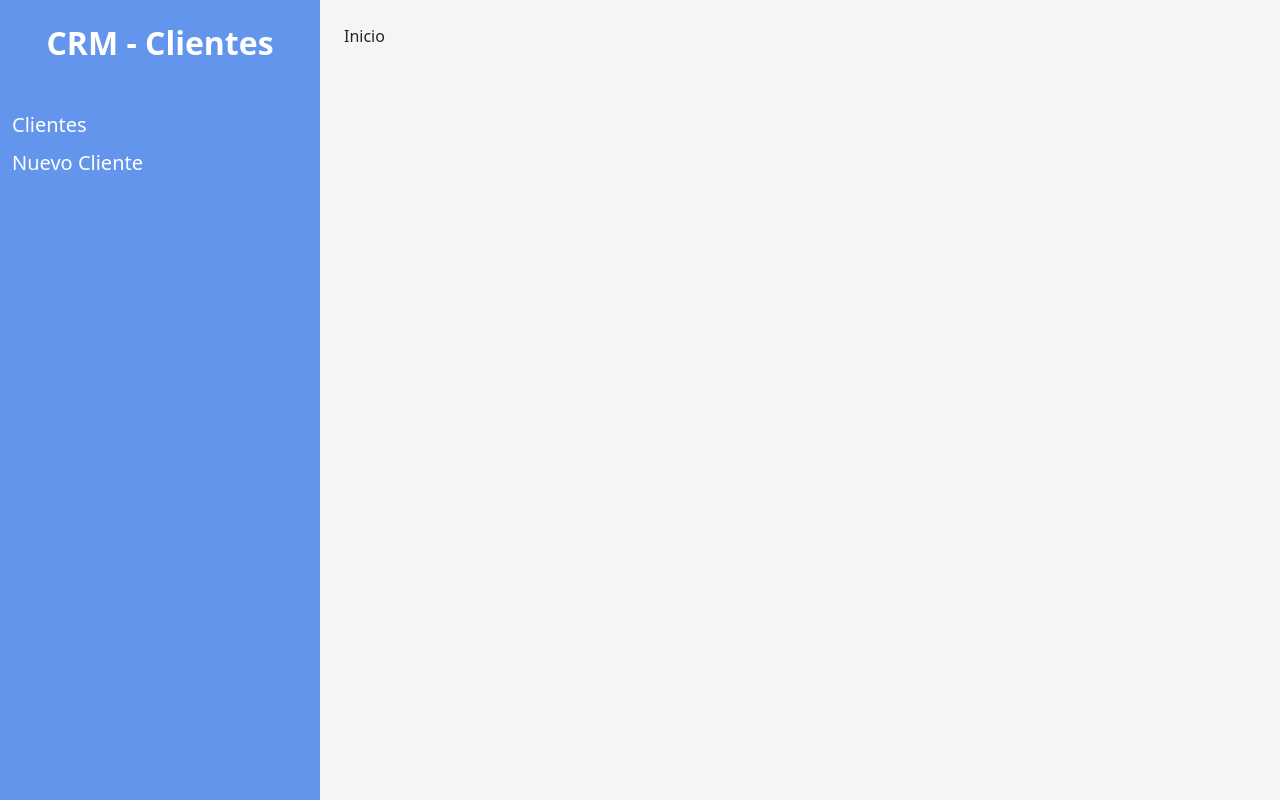
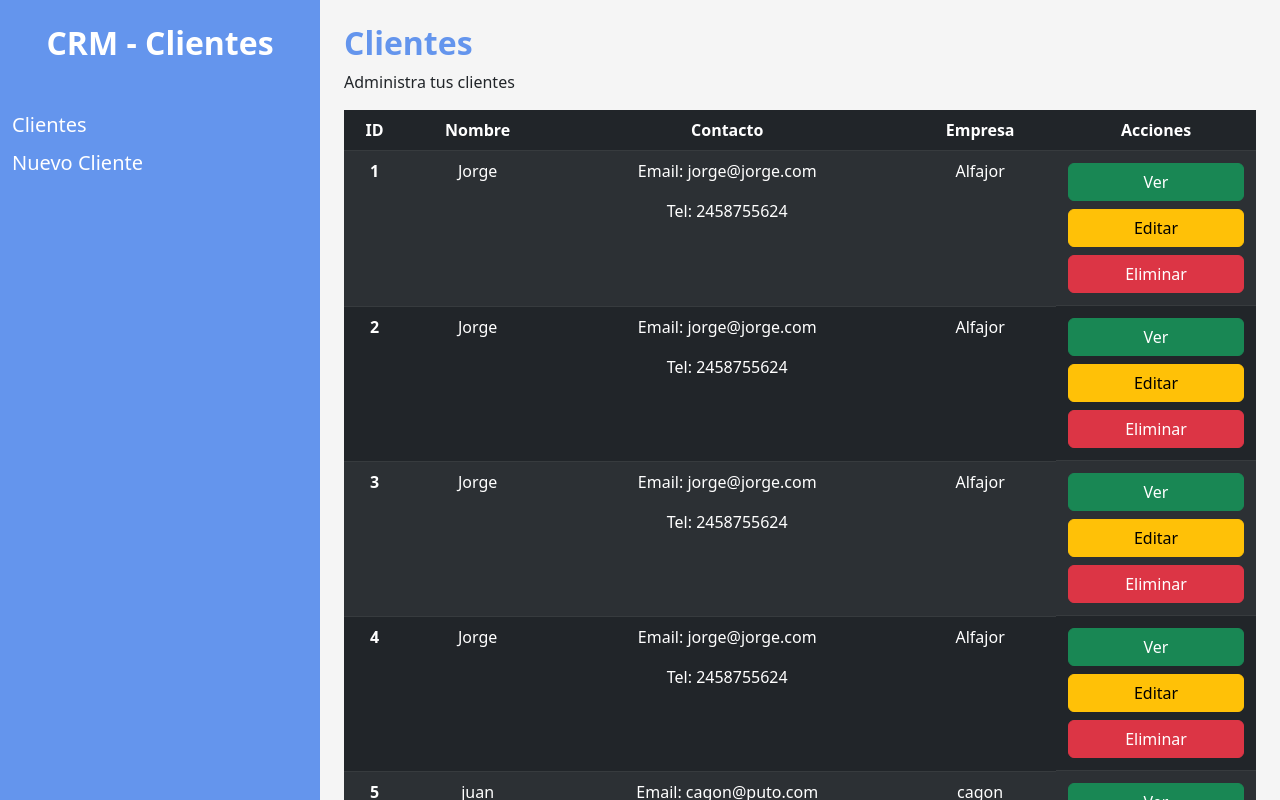
Before and after one commit to ariztegui8/administrador-de-clientes-v2, a React (Create React App) app: page /clientes in a window 1280 px wide. Built offline with nearby package versions, Linux system fonts and the light colour scheme; data requests are answered from the project's data file.

Commit message:
se agrego llamadas de apis

```diff
--- a/db.json
+++ b/db.json
@@ -1,19 +1,44 @@
 {
-  "posts": [
+  "clientes": [
     {
-      "id": 1,
-      "title": "json-server",
-      "author": "typicode"
+      "nombre": "Jorge",
+      "empresa": "Alfajor",
+      "email": "jorge@jorge.com",
+      "telefono": "2458755624",
+      "notas": "puto",
+      "id": 1
+    },
+    {
+      "nombre": "Jorge",
+      "empresa": "Alfajor",
+      "email": "jorge@jorge.com",
+      "telefono": "2458755624",
+      "notas": "puto",
+      "id": 2
+    },
+    {
+      "nombre": "Jorge",
+      "empresa": "Alfajor",
+      "email": "jorge@jorge.com",
+      "telefono": "2458755624",
+      "notas": "puto",
+      "id": 3
+    },
+    {
+      "nombre": "Jorge",
+      "empresa": "Alfajor",
+      "email": "jorge@jorge.com",
+      "telefono": "2458755624",
+      "notas": "puto",
+      "id": 4
+    },
+    {
+      "nombre": "juan",
+      "empresa": "cagon",
+      "email": "cagon@puto.com",
+      "telefono": "44787877454",
+      "notas": "dadsadadsdsdsadasd",
+      "id": 5
     }
-  ],
-  "comments": [
-    {
-      "id": 1,
-      "body": "some comment",
-      "postId": 1
-    }
-  ],
-  "profile": {
-    "name": "typicode"
-  }
+  ]
 }
--- a/src/App.jsx
+++ b/src/App.jsx
@@ -3,6 +3,7 @@ import Layout from './layout/Layout';
 import EditarCliente from './paginas/EditarCliente';
 import Inicio from './paginas/Inicio';
 import NuevoCliente from './paginas/NuevoCliente';
+import VerCliente from './paginas/VerCliente';
 
 function App() {
   return (
@@ -12,6 +13,7 @@ function App() {
           <Route index element={<Inicio />} />
           <Route path='nuevo' element={<NuevoCliente />} />
           <Route path='editar/:id' element={<EditarCliente />} />
+          <Route path=':id' element={<VerCliente />} />
         </Route>
       </Routes>
     </BrowserRouter>
--- /dev/null
+++ b/src/components/Cliente.jsx
@@ -0,0 +1,43 @@
+import React from 'react'
+import { useNavigate } from 'react-router-dom'
+
+const Cliente = ({cliente}) => {
+
+    const navigate = useNavigate();
+
+    const {nombre, empresa, email, telefono, notas, id} = cliente
+
+  return (
+    <>
+        <tr className='text-center'>
+            <th scope="row">{id}</th>
+            <td>{nombre}</td>
+            <td>
+                <p>Email: {email}</p>
+                <p>Tel: {telefono}</p>
+            </td>
+            <td>{empresa}</td>
+            <td className='flex-column d-flex'>
+                <button
+                    type='button'
+                    className='btn btn-success m-1'
+                    onClick={()=> navigate(`/clientes/${id}`)}
+                >Ver
+                </button>
+                <button
+                    type='button'
+                    className='btn btn-warning m-1'
+                >Editar
+                </button>
+                <button
+                    type='button'
+                    className='btn btn-danger m-1'
+                >Eliminar
+                </button>
+            </td>
+        </tr>
+    </>
+  )
+}
+
+export default Cliente
--- a/src/components/Formulario.jsx
+++ b/src/components/Formulario.jsx
@@ -1,9 +1,12 @@
 import { Field, Form, Formik } from 'formik'
 import React from 'react'
+import { useNavigate } from 'react-router-dom';
 import * as Yup from 'yup';
 import Alerta from './Alerta';
 
 const Formulario = () => {
+
+     const navigate = useNavigate();
 
      const nuevoClienteSchema = Yup.object().shape({
           nombre: Yup.string()
@@ -21,8 +24,23 @@ const Formulario = () => {
                .positive('El numero no es válido'),
      })
 
-     const handleSubmit = (valores) =>{
-          console.log(valores);
+     const handleSubmit = async (valores) =>{
+          try {
+               const url = 'http://localhost:4000/clientes';
+               const respuesta = await fetch(url, {
+                    method: 'POST',
+                    body: JSON.stringify(valores),
+                    headers: {
+                         'Content-Type': 'application/json'
+                    }
+               });
+               const resultado = await respuesta.json()
+               console.log(resultado);
+               navigate('/clientes')
+
+          } catch (error) {
+               console.log(error);
+          }
      }
 
   return (
@@ -37,8 +55,9 @@ const Formulario = () => {
                telefono: '',
                notas: ''
           }}
-          onSubmit={(values)=>{
-               handleSubmit(values);
+          onSubmit={ async (values, {resetForm})=>{
+              await handleSubmit(values);
+               resetForm()
           }}
           validationSchema={nuevoClienteSchema}
         >
--- a/src/index.css
+++ b/src/index.css
@@ -5,6 +5,8 @@
 
 .colum-der{
     background-color: #f5f5f5;
+    overflow-y: scroll;
+    height: 100vh;
 }
 
 .title-nuevo-cliente{
--- a/src/layout/Layout.jsx
+++ b/src/layout/Layout.jsx
@@ -1,5 +1,5 @@
 import React from 'react'
-import { Link, Outlet} from 'react-router-dom'
+import { NavLink, Outlet} from 'react-router-dom'
 
 const Layout = () => {
 
@@ -9,8 +9,11 @@ const Layout = () => {
         <div className='col-3 colum-izq'>
             <h2 className='text-white text-center mt-4 mb-5 fw-bold'>CRM - Clientes</h2>
             <nav className='d-flex flex-column fs-5'>
-                <Link className='text-white text-decoration-none mb-2' to='/clientes'>Clientes</Link>
-                <Link className='text-white text-decoration-none' to='/clientes/nuevo'>Nuevo Cliente</Link>
+                <NavLink className='text-white text-decoration-none mb-2' to='/clientes'
+                >Clientes</NavLink>
+
+                <NavLink className='text-white text-decoration-none' to='/clientes/nuevo'
+                >Nuevo Cliente</NavLink>
             </nav>
         </div>
 
--- a/src/paginas/Inicio.jsx
+++ b/src/paginas/Inicio.jsx
@@ -1,8 +1,51 @@
-import React from 'react'
+import React, { useEffect, useState } from 'react'
+import Cliente from '../components/Cliente';
 
 const Inicio = () => {
+
+  const [clientes, setClientes] = useState([]);
+
+  useEffect(()=>{
+    const consultarApi = async ()=>{
+      try {
+        const url = 'http://localhost:4000/clientes';
+        const respuesta = await fetch(url);
+        const resultado = await respuesta.json();
+        setClientes(resultado);
+
+      } catch (error) {
+        console.log(error);
+      }
+    }
+    consultarApi();
+  }, []);
+
   return (
-    <div>Inicio</div>
+    <div>
+      <h2 className='fw-bold title-nuevo-cliente'>Clientes</h2>
+      <p>Administra tus clientes</p>
+
+      <table className="table table-dark table-striped text-center">
+        <thead>
+          <tr>
+            <th scope="col">ID</th>
+            <th scope="col">Nombre</th>
+            <th scope="col">Contacto</th>
+            <th scope="col">Empresa</th>
+            <th scope="col">Acciones</th>
+          </tr>
+        </thead>
+
+        <tbody>
+          {clientes.map(cliente =>(
+            <Cliente
+              key={cliente.id}
+              cliente={cliente}
+            />
+          ))}
+        </tbody>
+      </table>
+    </div>
   )
 }
 
--- /dev/null
+++ b/src/paginas/VerCliente.jsx
@@ -0,0 +1,14 @@
+import React from 'react'
+import { useParams } from 'react-router-dom'
+
+const VerCliente = () => {
+
+    const {id} = useParams()
+    console.log(id);
+
+  return (
+    <div>VerCliente</div>
+  )
+}
+
+export default VerCliente
```
Also changed, not shown: src/db.json (deleted, +0 -9 lines).
